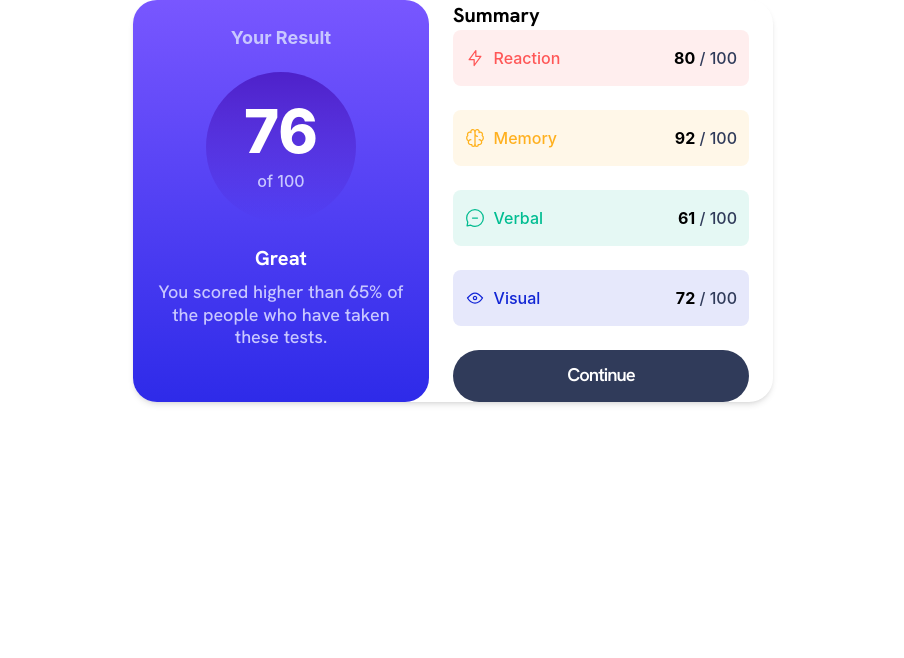
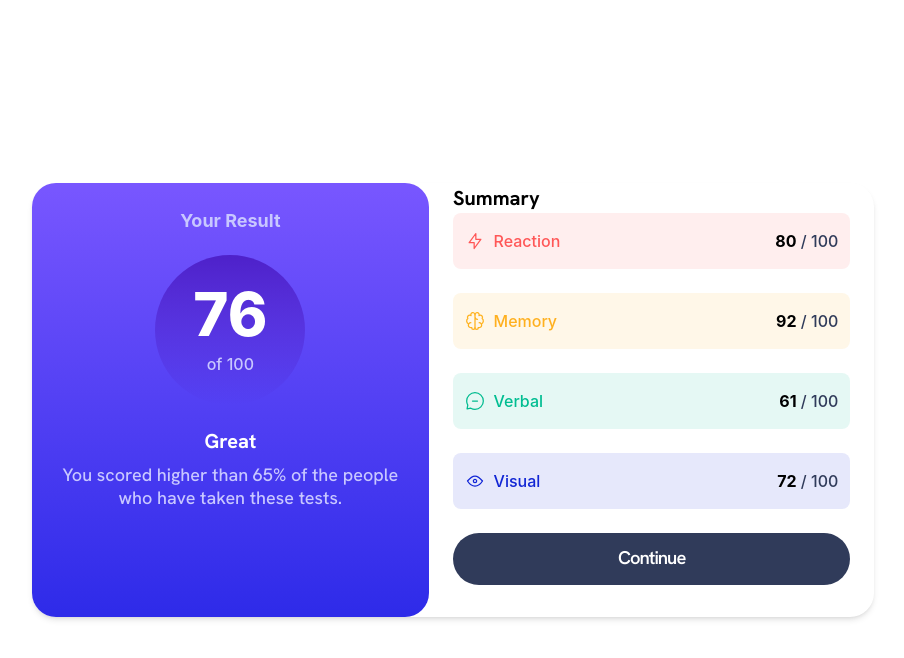
Before and after one commit to scottmcook/results-summary-component, a React (Create React App) app: page / in a window 1280 px wide. Shown: the top 658 px of the page, without its empty margins (187-1091 px from the left). Built offline with nearby package versions, Linux system fonts and the light colour scheme.

Commit message:
Update spacing and app position

```diff
--- a/src/App.js
+++ b/src/App.js
@@ -4,13 +4,13 @@ import ResultsPanel from "./components/ResultsPanel/ResultsPanel";
 function App() {
   return (
     <div className="flex items-center justify-center h-full">
-      <div className="md:w-1/2 rounded-3xl xl:shadow-md">
+      <div className="rounded-3xl xl:shadow-md">
         <div className="flex flex-col xl:flex-row">
           <ResultsPanel />
           <div className="flex-1 px-6">
             <h3>Summary</h3>
             <SkillCard />
-            <button className="flex-1 py-3 rounded-full">Continue</button>
+            <button className="mb-8 flex-1 py-3 rounded-full">Continue</button>
           </div>
         </div>
       </div>
--- a/src/index.css
+++ b/src/index.css
@@ -24,8 +24,9 @@
   --font-weight-extra-bold: 800;
 }
 
+html, body, #root { height: 100%; }
+
 body {
-  height: 100%;
   margin: 0;
   font-family: -apple-system, BlinkMacSystemFont, var(--font-family-hanken), 'Segoe UI', 'Roboto', 'Oxygen',
     'Ubuntu', 'Cantarell', 'Fira Sans', 'Droid Sans', 'Helvetica Neue',
```
